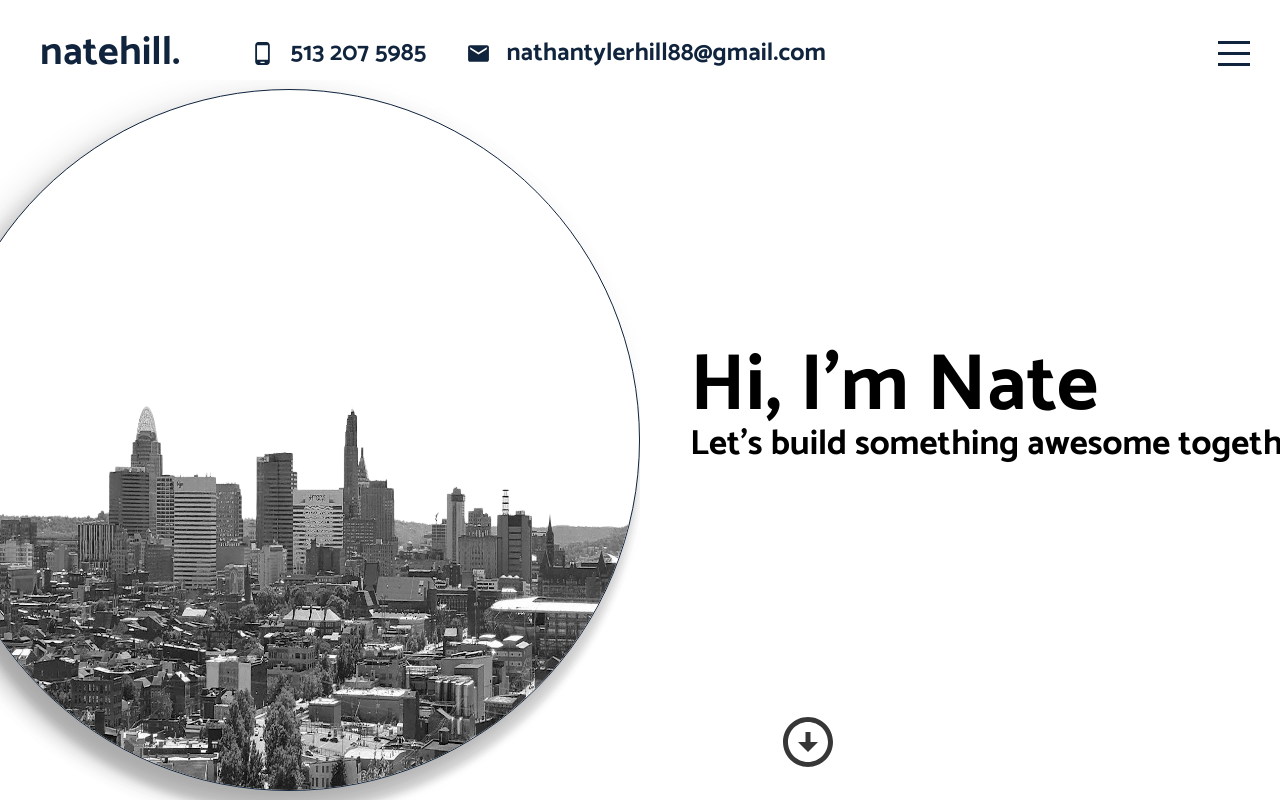
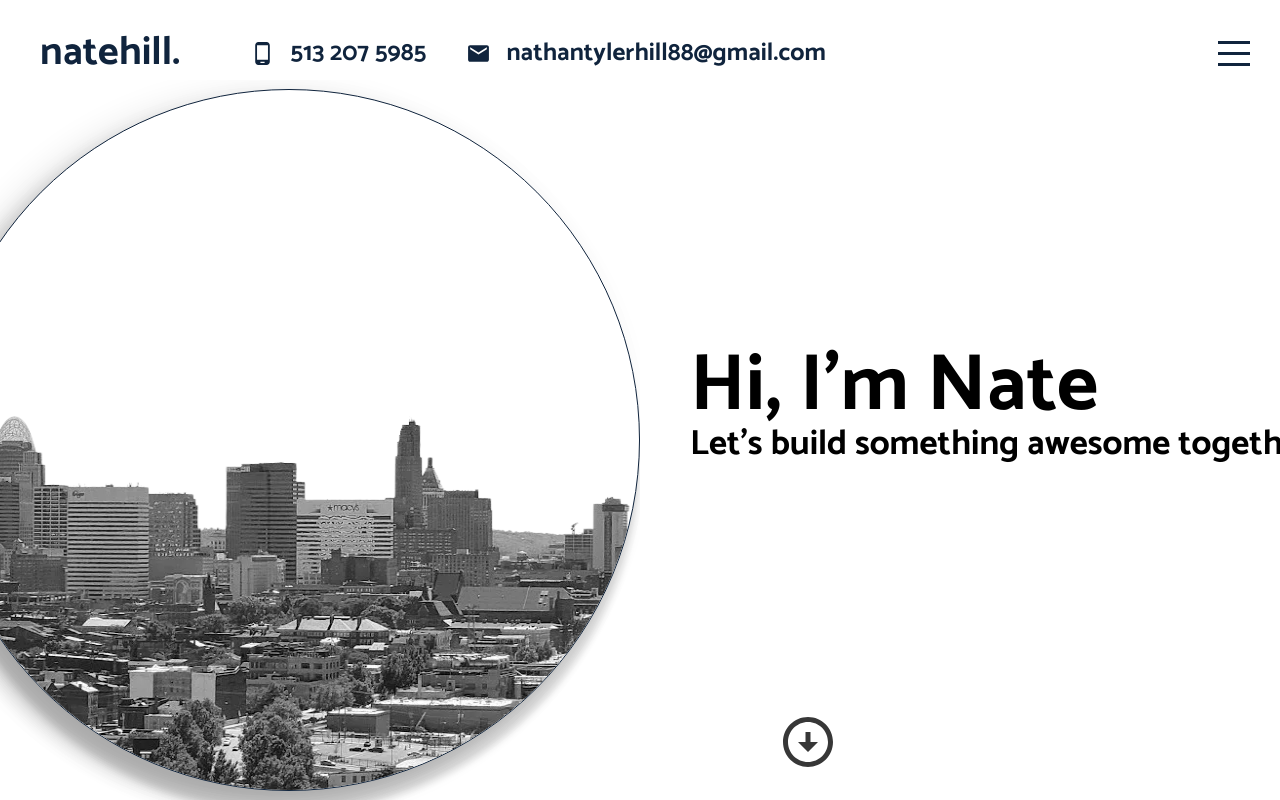
Before and after one commit to estin8/reactportfolio, a React (Create React App) app: page / in a window 1280 px wide. Built offline with nearby package versions, Linux system fonts and the light colour scheme.

Commit message:
updated img min-width

```diff
--- a/src/components/intro/intro.scss
+++ b/src/components/intro/intro.scss
@@ -41,11 +41,12 @@
                 background-color: white;
                 border: 1px solid rgb(16, 36, 61);
                 margin-top: 25%;
+                box-shadow: none;
             }
 
             img {
-                width: 100%;
-                transform: translate(0px, 70px);
+                min-width: 1350px;
+                transform: translate(0px, 80px);
                 filter: grayscale(100%);
 
                 &:hover {
```
